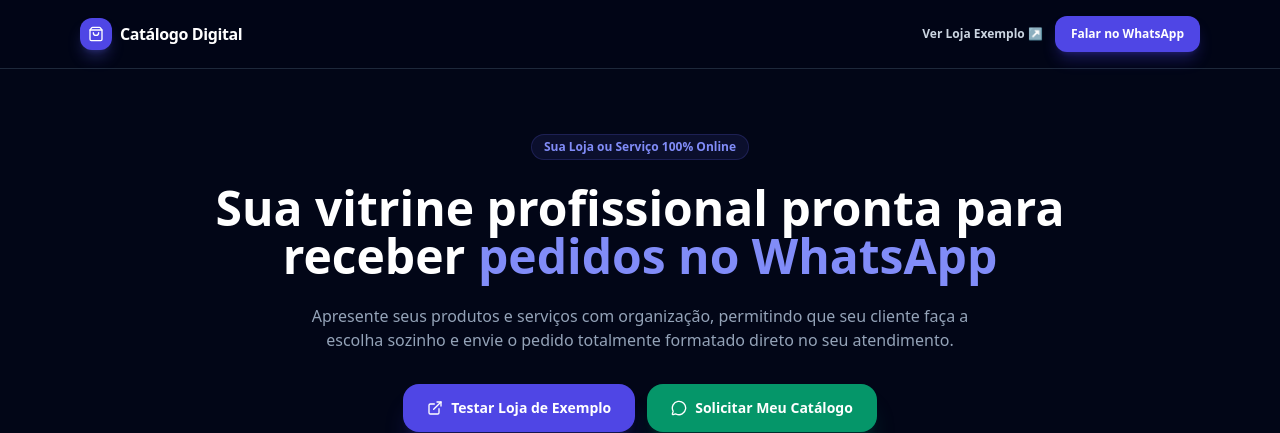
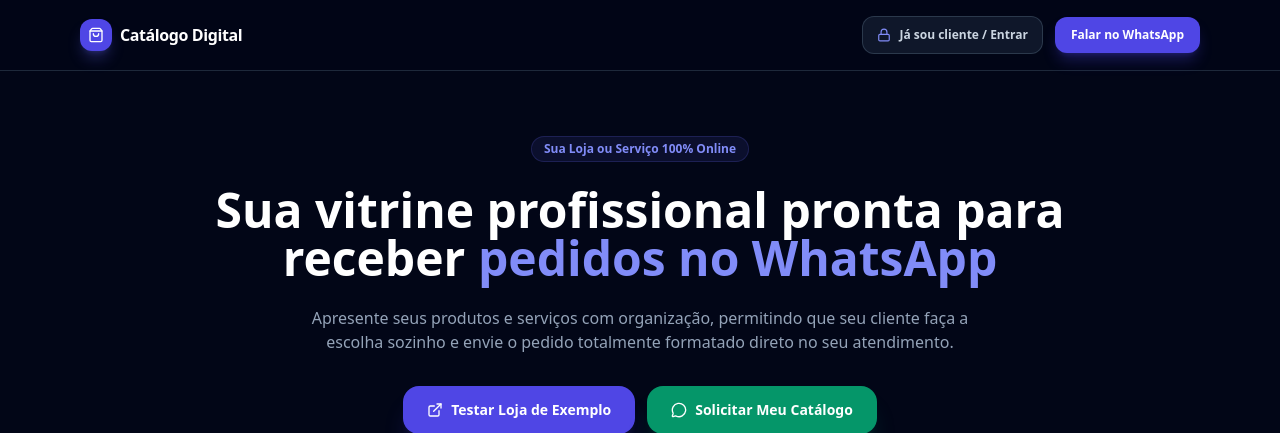
Before and after one commit to VictorHeitzman/meu_site, a FastAPI app: template templates/apresentacao.html in a window 1280 px wide. Shown: the top 433 px of the page. Run offline with FastAPI, Linux system fonts and the light colour scheme; the template is opened without the code that fills it, so the values that code supplies are empty; parts of the project's set-up code (start-up, migrations or seed data) failed here and were passed over; some libraries are stand-ins or nearby versions.

Commit message:
ajuste nas rostas

```diff
--- a/app/main.py
+++ b/app/main.py
@@ -32,7 +32,7 @@ class LoginSchema(BaseModel):
 
 # --- ROTAS DE PÁGINAS INSTITUCIONAIS E LOGIN (DECLARAR ANTES DAS ROTAS DINÂMICAS) ---
 
-@app.get("/apresentacao", response_class=HTMLResponse)
+@app.get("/", response_class=HTMLResponse)
 def pagina_apresentacao(request: Request):
     return templates.TemplateResponse(request=request, name="apresentacao.html")
 
--- a/templates/apresentacao.html
+++ b/templates/apresentacao.html
@@ -18,10 +18,15 @@
         </div>
         <span class="font-extrabold text-base tracking-tight text-white">Catálogo Digital</span>
       </div>
+
       <div class="flex items-center gap-3">
-        <a href="/multiverso-hqs" target="_blank" class="text-xs font-semibold text-slate-300 hover:text-white transition hidden sm:inline-block">
-          Ver Loja Exemplo ↗
-        </a>
+        <!-- BOTÃO DE LOGIN PARA LOJISTAS CADASTRADOS -->
+        <button onclick="abrirModalLogin()"
+                class="text-xs font-semibold text-slate-300 hover:text-white bg-slate-900 hover:bg-slate-800 border border-slate-700/80 px-3.5 py-2.5 rounded-xl transition flex items-center gap-2">
+          <i data-lucide="lock" class="w-3.5 h-3.5 text-indigo-400"></i>
+          <span>Já sou cliente / Entrar</span>
+        </button>
+
         <a href="https://wa.me/5511998338754?text=Ol%C3%A1!%20Vim%20pela%20p%C3%A1gina%20de%20apresenta%C3%A7%C3%A3o%20e%20gostaria%20de%20saber%20mais."
            target="_blank"
            class="bg-indigo-600 hover:bg-indigo-500 text-white text-xs font-bold px-4 py-2.5 rounded-xl transition shadow-lg shadow-indigo-600/30">
@@ -168,6 +173,103 @@
     <p>© Catálogo Digital — Todos os direitos reservados.</p>
   </footer>
 
-  <script>lucide.createIcons();</script>
+  <!-- MODAL DE LOGIN EMBUTIDO -->
+  <div id="modal-login" class="fixed inset-0 bg-slate-950/80 backdrop-blur-sm z-50 flex items-center justify-center p-4 hidden">
+    <div class="bg-white rounded-3xl p-8 max-w-sm w-full shadow-2xl relative space-y-6">
+
+      <!-- BOTÃO FECHAR -->
+      <button onclick="fecharModalLogin()" class="absolute top-4 right-4 text-slate-400 hover:text-slate-600 font-bold transition">
+        ✕
+      </button>
+
+      <div class="text-center space-y-2">
+        <div class="w-12 h-12 bg-indigo-50 text-indigo-600 rounded-2xl flex items-center justify-center mx-auto">
+          <i data-lucide="lock" class="w-6 h-6"></i>
+        </div>
+        <h2 class="text-xl font-extrabold text-slate-900">Acessar o Painel</h2>
+        <p class="text-xs text-slate-500">Informe suas credenciais para gerenciar sua loja</p>
+      </div>
+
+      <!-- ALERTA DE ERRO -->
+      <div id="modal-erro" class="hidden bg-rose-50 text-rose-700 text-xs p-3 rounded-xl text-center font-semibold border border-rose-200"></div>
+
+      <!-- FORMULÁRIO DE LOGIN -->
+      <form onsubmit="autenticarPelaApresentacao(event)" class="space-y-4">
+        <div>
+          <label class="block text-xs font-bold text-slate-700 mb-1">E-mail</label>
+          <input type="email" id="modal_email" required placeholder="seu@email.com"
+                 class="w-full p-3 border border-slate-200 rounded-xl text-xs text-slate-900 outline-none focus:ring-2 focus:ring-indigo-500 transition">
+        </div>
+
+        <div>
+          <label class="block text-xs font-bold text-slate-700 mb-1">Senha</label>
+          <input type="password" id="modal_senha" required placeholder="••••••••"
+                 class="w-full p-3 border border-slate-200 rounded-xl text-xs text-slate-900 outline-none focus:ring-2 focus:ring-indigo-500 transition">
+        </div>
+
+        <button type="submit" id="btn-modal-entrar"
+                class="w-full bg-indigo-600 hover:bg-indigo-500 text-white font-bold py-3.5 rounded-xl text-xs shadow-lg transition">
+          Entrar no Painel
+        </button>
+      </form>
+    </div>
+  </div>
+
+  <script>
+    lucide.createIcons();
+
+    function abrirModalLogin() {
+      document.getElementById('modal-login').classList.remove('hidden');
+      if (window.lucide) lucide.createIcons();
+    }
+
+    function fecharModalLogin() {
+      document.getElementById('modal-login').classList.add('hidden');
+      document.getElementById('modal-erro').classList.add('hidden');
+    }
+
+    async function autenticarPelaApresentacao(e) {
+      e.preventDefault();
+
+      const email = document.getElementById('modal_email').value.trim();
+      const senha = document.getElementById('modal_senha').value.trim();
+      const btn = document.getElementById('btn-modal-entrar');
+      const boxErro = document.getElementById('modal-erro');
+
+      boxErro.classList.add('hidden');
+      btn.disabled = true;
+      btn.textContent = "Autenticando...";
+
+      try {
+        const response = await fetch('/api/login', {
+          method: 'POST',
+          headers: { 'Content-Type': 'application/json' },
+          body: JSON.stringify({ email, senha })
+        });
+
+        const data = await response.json();
+
+        if (response.ok) {
+          if (data.total_lojas === 1) {
+            const loja = data.lojas[0];
+            localStorage.setItem(`session_admin_${loja.slug}`, loja.id);
+            window.location.href = `/admin/${loja.slug}`;
+          } else {
+            localStorage.setItem('contas_lojas', JSON.stringify(data.lojas));
+            window.location.href = '/selecionar-loja';
+          }
+        } else {
+          boxErro.textContent = data.detail || 'E-mail ou senha incorretos.';
+          boxErro.classList.remove('hidden');
+        }
+      } catch (error) {
+        boxErro.textContent = 'Erro de conexão com o servidor.';
+        boxErro.classList.remove('hidden');
+      } finally {
+        btn.disabled = false;
+        btn.textContent = "Entrar no Painel";
+      }
+    }
+  </script>
 </body>
 </html>
```
